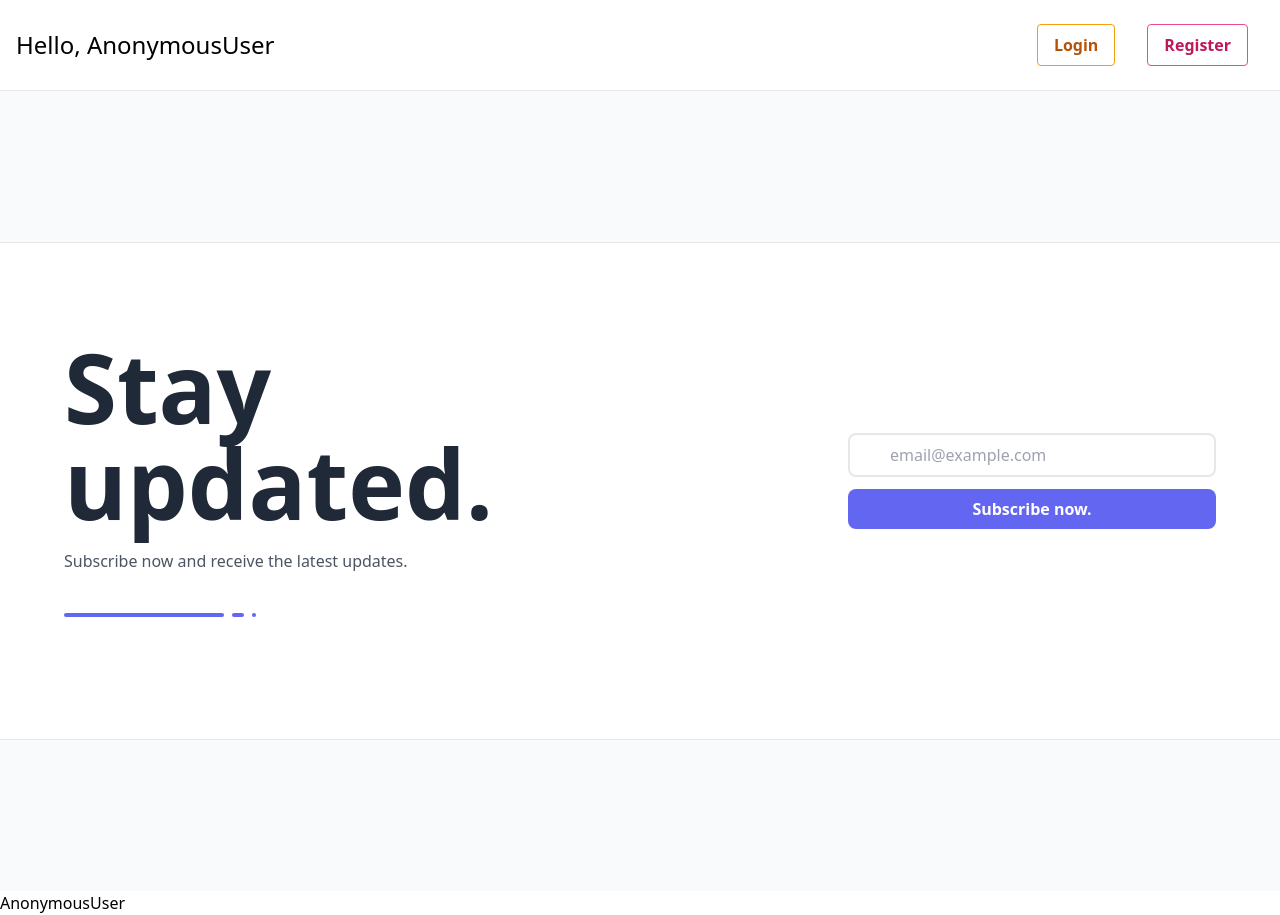
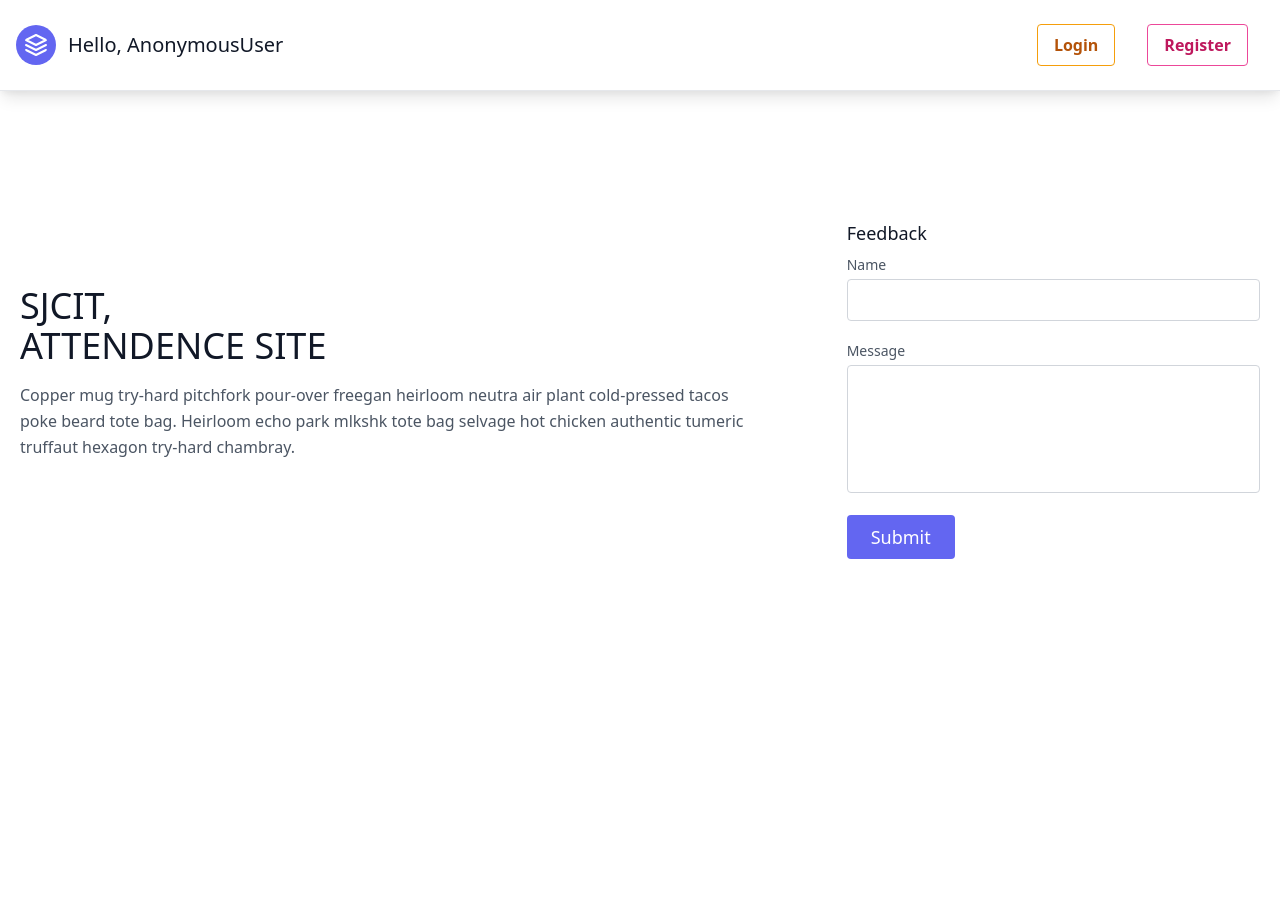
Before and after one commit to AravindCL/ims.github.io, a Django app: page / in a window 1280 px wide. After the commit the page ends 559 px from the top, so only its background shows below. Run offline with Django 3.2, Linux system fonts and the light colour scheme; some libraries are stand-ins or nearby versions; some web fonts are replaced.

Commit message:
worked on fronted

```diff
--- a/attendence/admin.py
+++ b/attendence/admin.py
@@ -1,8 +1,9 @@
 from django.contrib import admin
-from . models import Student, Teacher, Class, Count
+from . models import Student, Teacher, Class, Count, Feedback
 
 
 admin.site.register(Student)
 admin.site.register(Teacher)
 admin.site.register(Class)
 admin.site.register(Count)
+admin.site.register(Feedback)
--- a/attendence/forms.py
+++ b/attendence/forms.py
@@ -1,5 +1,5 @@
 from django.contrib.auth.forms import forms
-from .models import Class, Teacher, Student
+from .models import Class, Teacher, Student, Feedback
 from django.forms import ModelForm, Field
 from django.contrib.auth.forms import UserCreationForm
 from django.contrib.auth.models import User
@@ -12,9 +12,10 @@ class AddClass(ModelForm):
         fields = '__all__'
 
 class TeacherForm(ModelForm):
+    password = forms.CharField(widget=forms.PasswordInput())
     class Meta:
         model = Teacher
-        fields = '__all__'
+        fields = ['user', 'name', 'branch', 'your_favorite_quote', 'password']
 
 
 class UserRegistrationForm(UserCreationForm):
@@ -27,3 +28,9 @@ class StudentForm(ModelForm):
     class Meta:
         model = Student
         fields = '__all__'
+
+
+class FeedbackForm(ModelForm):
+    class Meta:
+        model = Feedback
+        fields = ['name', 'message']
--- a/attendence/templates/attendence/attendence_sheet.html
+++ b/attendence/templates/attendence/attendence_sheet.html
@@ -30,7 +30,7 @@
         </script>
 
 
-            <form action="{% url 'count-attdnce-page' %}" method="GET">
+            <form action="{% url 'count-attdnce-page'  %}" method="GET">
 
                 <div class="flex flex-col">
                     <div class="-my-2 overflow-x-auto sm:-mx-6 lg:-mx-8 ">
@@ -107,7 +107,7 @@
                         <button type="submit" value="{{student}}" class="focus:outline-none text-blue-600 text-sm py-2.5 px-5 rounded-full border border-blue-600 hover:bg-blue-200">Submit</button>
                     </div>
                     <div class="inline-block mr-2 mt-8 justify-right ">
-                        <button type="submit" value="{{student}}" class="focus:outline-none text-blue-600 text-sm py-2.5 px-5 rounded-full border bg-blue-200 hover:bg-blue-200">Dashboard</button>
+                        <a href="{% url 'dashboard-page' %}"><button class="focus:outline-none text-blue-600 text-sm py-2.5 px-5 rounded-full border bg-blue-200 hover:bg-blue-200">Dashboard</button></a>
                     </div>
 
                 </div>
--- a/attendence/templates/attendence/dashboard.html
+++ b/attendence/templates/attendence/dashboard.html
@@ -22,11 +22,7 @@
 
 
                     <div class="bg-gray-100 rounded flex p-4 h-full items-center">
-                        <!-- <svg fill="none" stroke="currentColor" stroke-linecap="round" stroke-linejoin="round"
-                            stroke-width="3" class="text-indigo-500 w-6 h-6 flex-shrink-0 mr-4" viewBox="0 0 24 24">
-                            <path d="M22 11.08V12a10 10 0 11-5.93-9.14"></path>
-                            <path d="M22 4L12 14.01l-3-3"></path>
-                        </svg> -->
+
                         <div style="width: 100%;">
                             <a class="title-font font-medium" href="{% url 'attendence-page' brnch=cls.branch sem=cls.sem sec=cls.sec %}">{{cls.sem}} &nbsp;&nbsp; {{cls.sec}}  <b class="uppercase" >&nbsp;&nbsp;{{cls.branch}}</b> </a>
                         </div>
--- a/attendence/templates/attendence/home.html
+++ b/attendence/templates/attendence/home.html
@@ -3,36 +3,42 @@
 
 {% block content %}
 
+<section class="text-gray-600 body-font">
+    <div class="container mx-auto flex px-5 py-24 md:flex-row flex-col items-center">
+        <div
+            class="lg:flex-grow md:w-1/2 lg:pr-24 md:pr-16 flex flex-col md:items-start md:text-left mb-16 md:mb-0 items-center text-center">
+            <h1 class="title-font sm:text-4xl text-3xl mb-4 font-medium text-gray-900">SJCIT,
+                <br class="hidden lg:inline-block">ATTENDENCE SITE
+            </h1>
+            <p class="mb-8 leading-relaxed">Copper mug try-hard pitchfork pour-over freegan heirloom neutra air plant
+                cold-pressed tacos poke beard tote bag. Heirloom echo park mlkshk tote bag selvage hot chicken authentic
+                tumeric truffaut hexagon try-hard chambray.</p>
+            <div class="flex justify-center">
 
-<div class="min-w-screen min-h-screen bg-gray-50 flex items-center justify-center ">
-    <div class="w-full bg-white border-t border-b border-gray-200 px-5 py-16 md:py-24 text-gray-800 font-light">
-        <div class="w-full max-w-6xl mx-auto pb-5">
-            <div class="-mx-3 md:flex items-center">
-                <div class="px-3 md:w-2/3 mb-10 md:mb-0">
-                    <h1 class="text-6xl md:text-8xl font-bold mb-5 leading-tight">Stay <br class="hidden md:block">updated.</h1>
-                    <h3 class="text-gray-600 mb-7 leading-tight">Subscribe now and receive the latest updates.</h3>
-                    <div>
-                        <span class="inline-block w-40 h-1 rounded-full bg-indigo-500"></span>
-                        <span class="inline-block w-3 h-1 rounded-full bg-indigo-500 ml-1"></span>
-                        <span class="inline-block w-1 h-1 rounded-full bg-indigo-500 ml-1"></span>
-                    </div>
-                </div>
-                <div class="px-3 md:w-1/3">
-                    <form>
-                        <div class="flex mb-3">
-                            <div class="w-10 z-10 pl-1 text-center pointer-events-none flex items-center justify-center"><i class="mdi mdi-email-outline text-gray-400 text-lg"></i></div>
-                            <input type="email" class="w-full -ml-10 pl-10 pr-3 py-2 rounded-lg border-2 border-gray-200 outline-none focus:border-indigo-500" placeholder="email@example.com">
-                        </div>
-                        <div>
-                            <button class="block w-full bg-indigo-500 hover:bg-indigo-700 focus:bg-indigo-700 transition-colors text-white rounded-lg px-3 py-2 font-semibold">Subscribe now.</button>
-                        </div>
-                    </form>
-                </div>
+
             </div>
         </div>
+        <div class="lg:w-1/3 md:w-1/2 bg-white flex flex-col md:ml-auto w-full md:py-8 mt-8 md:mt-0">
+            <form action="{% url 'feedback-page' %}" method="post">
+                <h2 class="text-gray-900 text-lg mb-1 font-medium title-font">Feedback</h2>
+                <div class="relative mb-4">
+                    {% csrf_token %}
+                    <label for="name" class="leading-7 text-sm text-gray-600">Name</label>
+                    <input type="text" id="name" name="name"
+                        class="w-full bg-white rounded border border-gray-300 focus:border-indigo-500 focus:ring-2 focus:ring-indigo-200 text-base outline-none text-gray-700 py-1 px-3 leading-8 transition-colors duration-200 ease-in-out">
+                </div>
+                <div class="relative mb-4">
+                    <label for="message" class="leading-7 text-sm text-gray-600">Message</label>
+                    <textarea id="message" name="message"
+                        class="w-full bg-white rounded border border-gray-300 focus:border-indigo-500 focus:ring-2 focus:ring-indigo-200 h-32 text-base outline-none text-gray-700 py-1 px-3 resize-none leading-6 transition-colors duration-200 ease-in-out"></textarea>
+                </div>
+                <button
+                    class="text-white bg-indigo-500 border-0 py-2 px-6 focus:outline-none hover:bg-indigo-600 rounded text-lg"
+                    type="submit">Submit</button>
+                </form>
+            </div>
     </div>
-</div>
-
-<h3>{{request.user}}</h3>
+    </div>
+</section>
 
 {% endblock content %}
--- a/attendence/templates/attendence/partials/base.html
+++ b/attendence/templates/attendence/partials/base.html
@@ -19,7 +19,7 @@
                 <span class="block sm:inline">{{message}}.</span>
             </div>
             {% else %}
-            <div class="bg-transparent border border-blue-400 text-blue-700 px-4 py-3 rounded relative w-5/6"  style="margin-left:8%; margin-top:12px" role="alert">
+            <div class="bg-blue-200 border border-blue-400 text-blue-700 px-4 py-3 rounded relative w-5/6"  style="margin-left:8%; margin-top:12px" role="alert">
                 <span class="block sm:inline">{{message}}.</span>
             </div>
             {% endif %}
--- a/attendence/templates/attendence/partials/navbar.html
+++ b/attendence/templates/attendence/partials/navbar.html
@@ -9,12 +9,14 @@
   <header class="border-b md:flex md:items-center md:justify-between p-4 pb-0 shadow-lg md:pb-4">
 
     <!-- Logo text or image -->
+    <a class="flex title-font font-medium items-center text-gray-900 mb-4 md:mb-0">
+      <svg xmlns="http://www.w3.org/2000/svg" fill="none" stroke="currentColor" stroke-linecap="round" stroke-linejoin="round" stroke-width="2" class="w-10 h-10 text-white p-2 bg-indigo-500 rounded-full" viewBox="0 0 24 24">
+        <path d="M12 2L2 7l10 5 10-5-10-5zM2 17l10 5 10-5M2 12l10 5 10-5"></path>
+      </svg>
+      <span class="ml-3 text-xl">Hello, {{request.user}}</span>
+    </a>
     <div class="flex items-center justify-between mb-4 md:mb-0">
-      <h1 class="leading-none text-2xl text-grey-darkest">
-        <a class="no-underline text-grey-darkest hover:text-black" href="#">
-          Hello, {{request.user}}
-        </a>
-      </h1>
+
 
       <a class="text-black hover:text-orange md:hidden" href="#">
         <i class="fa fa-2x fa-bars"></i>
--- a/attendence/urls.py
+++ b/attendence/urls.py
@@ -13,6 +13,7 @@ urlpatterns = [
     path('attendence/<str:brnch>/<int:sem>/<str:sec>/', views.attendence_sheet, name='attendence-page'),
     path('remove/<str:brnch>/<int:sem>/<str:sec>/', views.rm_clss, name='remove-class-page'),
     path('teacher-form/', views.teacher_form, name='teacher-form-page'),
+    path('feedback-form/', views.feedback, name='feedback-page'),
     path('check_user_reg/', views.check_user_registered, name='check-user-reg'),
     path('login/', auth_views.LoginView.as_view(template_name='attendence/login.html') , name='login-page'),
     path('logout/',auth_views.LogoutView.as_view(template_name='attendence/logout.html'),name='logout-page'),
--- a/attendence/views.py
+++ b/attendence/views.py
@@ -1,14 +1,16 @@
 from django.shortcuts import render, redirect
 from django.contrib.auth.forms import UserCreationForm
-from .models import Student, Teacher, Class, Count
+from .models import Student, Teacher, Class, Count, Feedback
 from django.contrib.auth.decorators import login_required
 from django.contrib.auth.models import User
-from .forms import AddClass, TeacherForm, UserRegistrationForm, StudentForm
+from .forms import AddClass, TeacherForm, UserRegistrationForm, StudentForm, FeedbackForm
 from django.contrib.auth import login, authenticate
 from django.contrib import messages
 
 def home(request):
     print(request.user)
+    form = FeedbackForm()
+
     return render(request, 'attendence/home.html')
 
 
@@ -38,6 +40,22 @@ def register(request):
     }
 
     return render(request, 'attendence/register.html', context)
+
+def feedback(request):
+    if request.method == 'POST':
+        user = request.user
+        print(user)
+        name = request.POST['name']
+        message = request.POST['message']
+        if user in User.objects.all():
+            Feedback.objects.create(usr=user, name=name, message=message)
+            messages.success(request, f'Your Response Has been successfully submitted, {request.user}')
+        else:
+            Feedback.objects.create(usr=None, name=name, message=message)
+            messages.success(request, 'Your Response Has been successfully submitted')
+
+
+    return redirect('home-page')
 
 @login_required
 def dashboard(request):
@@ -116,7 +134,11 @@ def attendence_sheet(request, brnch, sem, sec):
 def teacher_form(request):
     user = request.user
     if request.method == 'POST':
-        form = TeacherForm(request.POST, initial={'user':request.user.username})
+        password = request.POST['password']
+        if password == 'sjcitteacher@21':
+            form = TeacherForm(request.POST, initial={'user':request.user.username})
+        else:
+            return redirect('teacher-form-page')
         if form.is_valid():
             form.save()
             return redirect('dashboard-page')
@@ -131,18 +153,20 @@ def teacher_form(request):
 # If you dont wanna go to hell, then better stay away from this function
 def counts(request):
     print("------------------------")
+    a = dict(request.GET)
     students = Student.objects.all()
-
-    a = dict(request.GET)
     print('')
     print(request.GET)
     for i,j in a.items():
         sem = j[0].split()[2]
         sec = j[0].split()[3]
         branch = j[0].split()[4]
+        students = Student.objects.filter(sem=sem, sec=sec, branch=branch)
         teacher = Teacher.objects.get(user=request.user)
         room = Class.objects.get(teacher=teacher,sem=sem, sec=sec, branch=branch)
         for i in j:
+            print('------',i,'-------')
+            print(j)
             for student in students:
                 if i.split()[1] == student.usn:
                     try:
@@ -150,7 +174,6 @@ def counts(request):
                     except:
                         cnts = None
 
-                    print(student)
                     if student == cnts:
                         prev = Count.objects.get(student=student, clss=room).cnt
                         ct = Count.objects.get(student=student, clss=room)
@@ -161,6 +184,8 @@ def counts(request):
                         Count.objects.create(student=student, clss=room ,cnt=1)
 
                         print('Student is absent')
+                    break
+
         messages.success(request, "Attendence Taken succesfully")
         return redirect('dashboard-page')
     return redirect('dashboard-page')
--- a/attendence_site/settings.py
+++ b/attendence_site/settings.py
@@ -23,7 +23,7 @@ BASE_DIR = os.path.dirname(os.path.dirname(os.path.abspath(__file__)))
 SECRET_KEY = 'ct=)4u=%$4ieh1^y3feoffyo)3+zlg@+l=kw)c-h^@#t521@ak'
 
 # SECURITY WARNING: don't run with debug turned on in production!
-DEBUG = False
+DEBUG = True
 
 ALLOWED_HOSTS = ["127.0.0.1", "attendence-sheet.herokuapp.com"]
 
```
Also changed, not shown: attendence/models.py (+8 -0 lines), attendence/migrations/0018_feedback.py (added), db.sqlite3.
